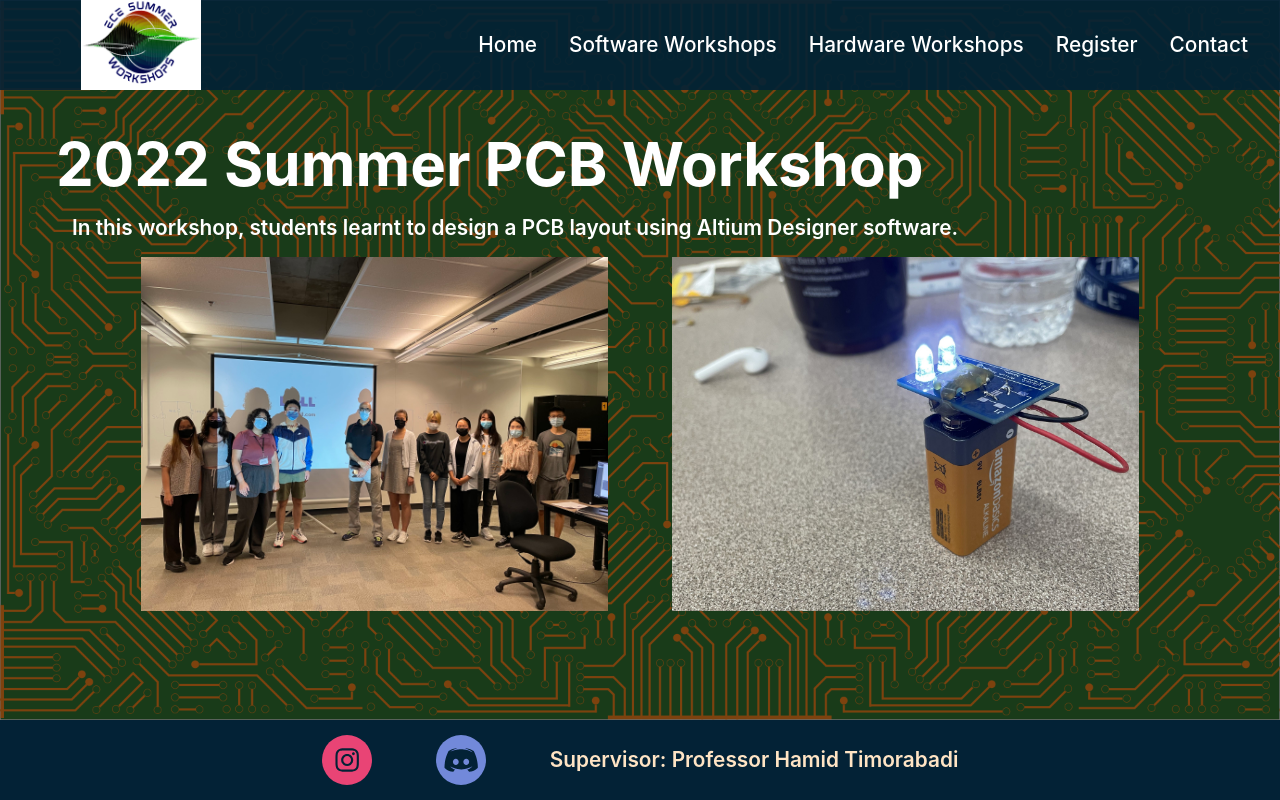
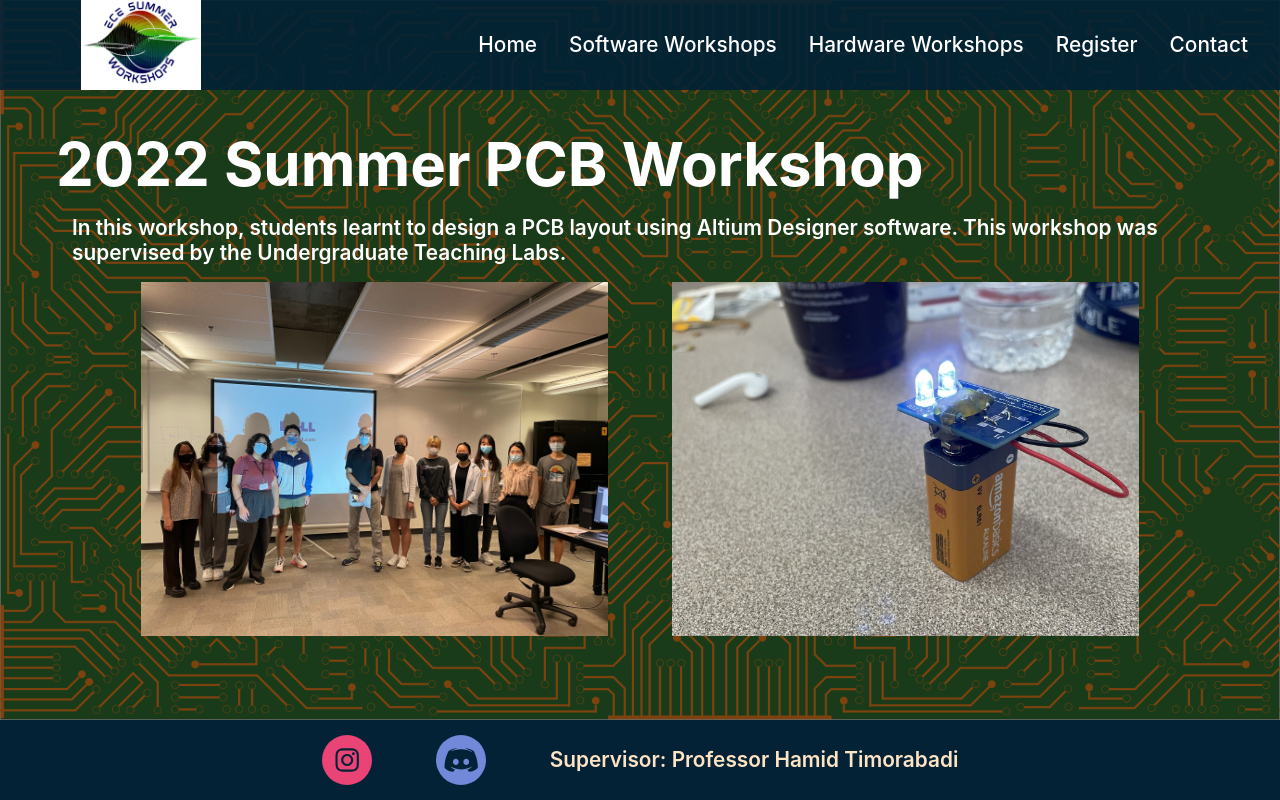
Before and after one commit to irrrrrris/ece-workshop-website, a React (Create React App) app: page /pcb-2022-page in a window 1280 px wide. Built offline with nearby package versions, Linux system fonts and the light colour scheme.

Commit message:
A little bit of changes

```diff
--- a/src/components/PCB2022.js
+++ b/src/components/PCB2022.js
@@ -8,7 +8,8 @@ const PCB2022 = () => {
     <div className='pcb2022'>
         <div className='content'>
           <h1>2022 Summer PCB Workshop</h1>
-          <p>In this workshop, students learnt to design a PCB layout using Altium Designer software.</p>
+          <p>In this workshop, students learnt to design a PCB layout using Altium Designer software.
+            This workshop was supervised by the Undergraduate Teaching Labs.</p>
           <div className='container'>
             <img className='image1' src={PCB_1} alt='image1'></img>
             <img className='image2' src={PCB_2} alt='image2'></img>
```
